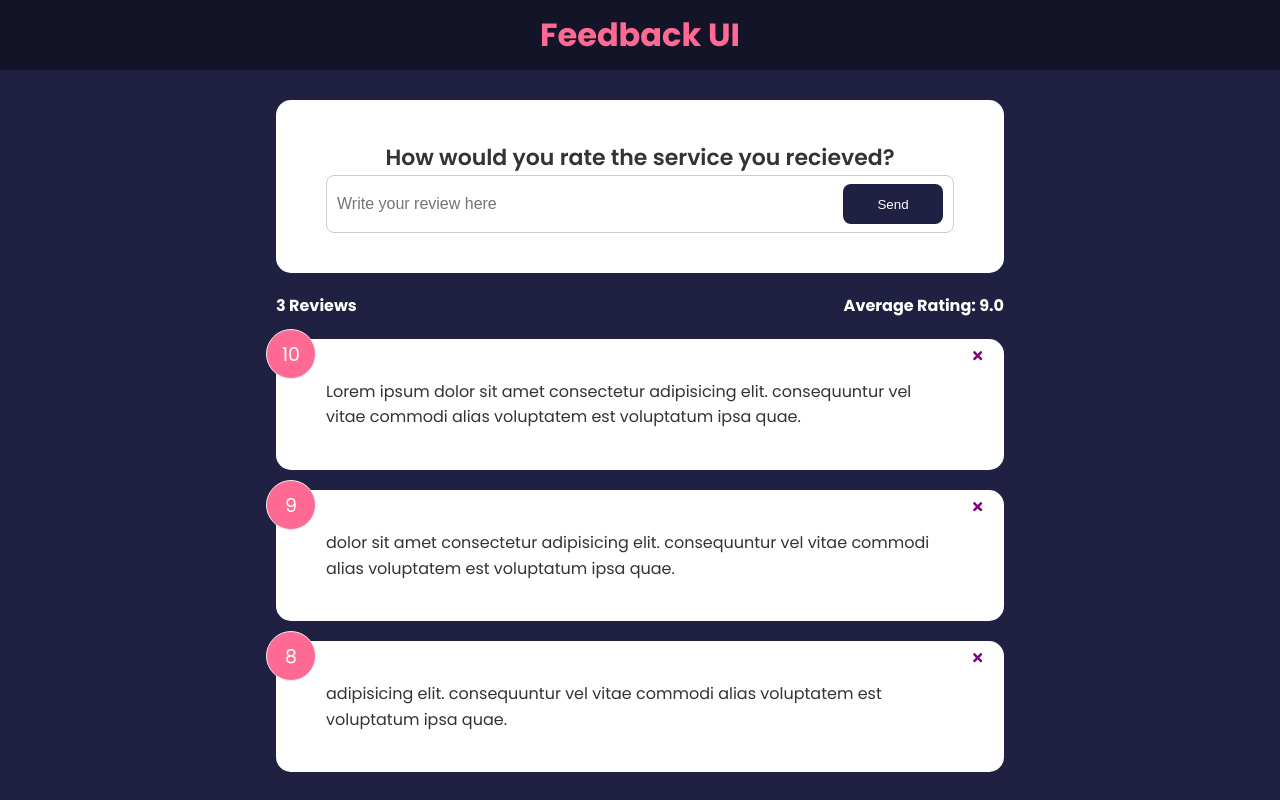
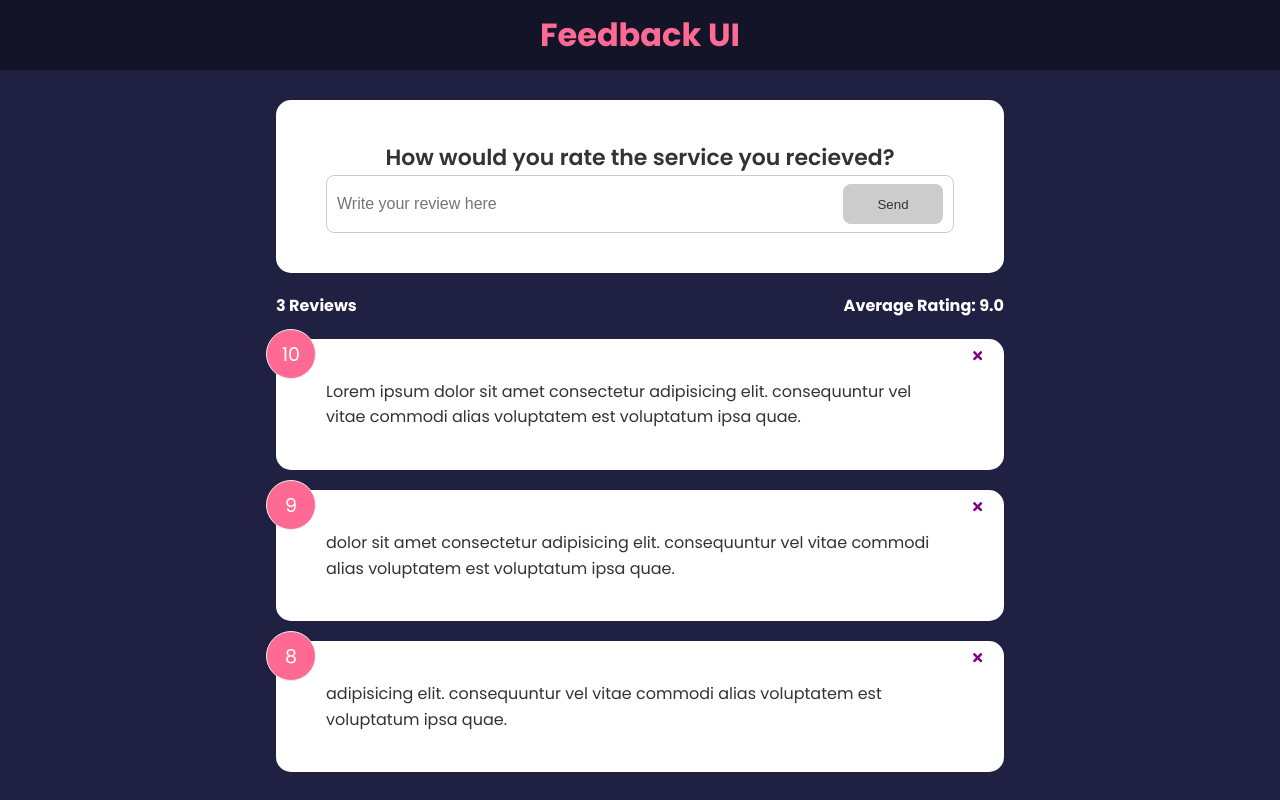
Before and after one commit to MattRuetz/reviews-react-app, a React (Create React App) app: page / in a window 1280 px wide. Built offline with nearby package versions, Linux system fonts and the light colour scheme.

Commit message:
Added check to notify user that review length >=10 chars

```diff
--- a/src/components/FeedbackForm.jsx
+++ b/src/components/FeedbackForm.jsx
@@ -4,8 +4,20 @@ import Button from './shared/Button';
 
 const FeedbackForm = () => {
     const [text, setText] = useState('');
+    const [btnDisabled, setBtnDisabled] = useState(true);
+    const [message, setMessage] = useState('');
 
     const handleChange = (e) => {
+        if (text === '') {
+            setBtnDisabled(true);
+            setMessage('');
+        } else if (text.trim().length < 10) {
+            setBtnDisabled(true);
+            setMessage('Review must be at least 10 characters long!');
+        } else {
+            setMessage(null);
+            setBtnDisabled(false);
+        }
         setText(e.target.value);
     };
 
@@ -21,8 +33,13 @@ const FeedbackForm = () => {
                         placeholder="Write your review here"
                         value={text}
                     />
-                    <Button children="Send" type="submit"></Button>
+                    <Button
+                        children="Send"
+                        type="submit"
+                        isDisabled={btnDisabled}
+                    ></Button>
                 </div>
+                {message && <div className="message">{message}</div>}
             </form>
         </Card>
     );
```
